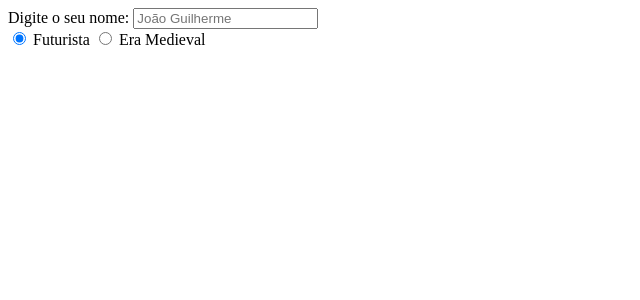
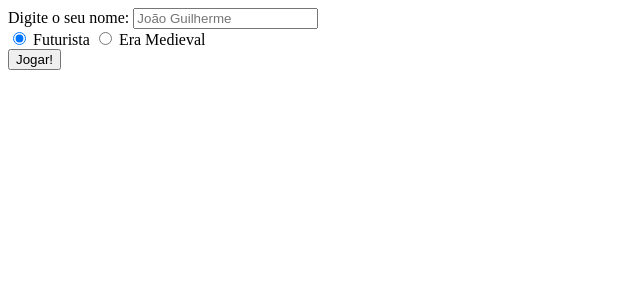
Before and after one commit to paulosalvatore/Ocean_Python_HTML_CSS_10_11_2020, a Flask app: template templates/index.html in a window 1280 px wide. Shown: the top 300 px of the page, without its empty margins (0-640 px from the left). Run offline with Flask 2, Linux system fonts and the light colour scheme; the template is opened without the code that fills it, so the values that code supplies are empty.

Commit message:
Input submit criado

```diff
--- a/templates/index.html
+++ b/templates/index.html
@@ -21,6 +21,10 @@
                 <input type="radio" name="escolha" id="escolha2" value="medieval">
                 <label for="escolha2">Era Medieval</label>
             </div>
+
+            <div class="jogo__input">
+                <input type="submit" class="jogo__botao" value="Jogar!">
+            </div>
         </form>
     </div>
 </body>
```
